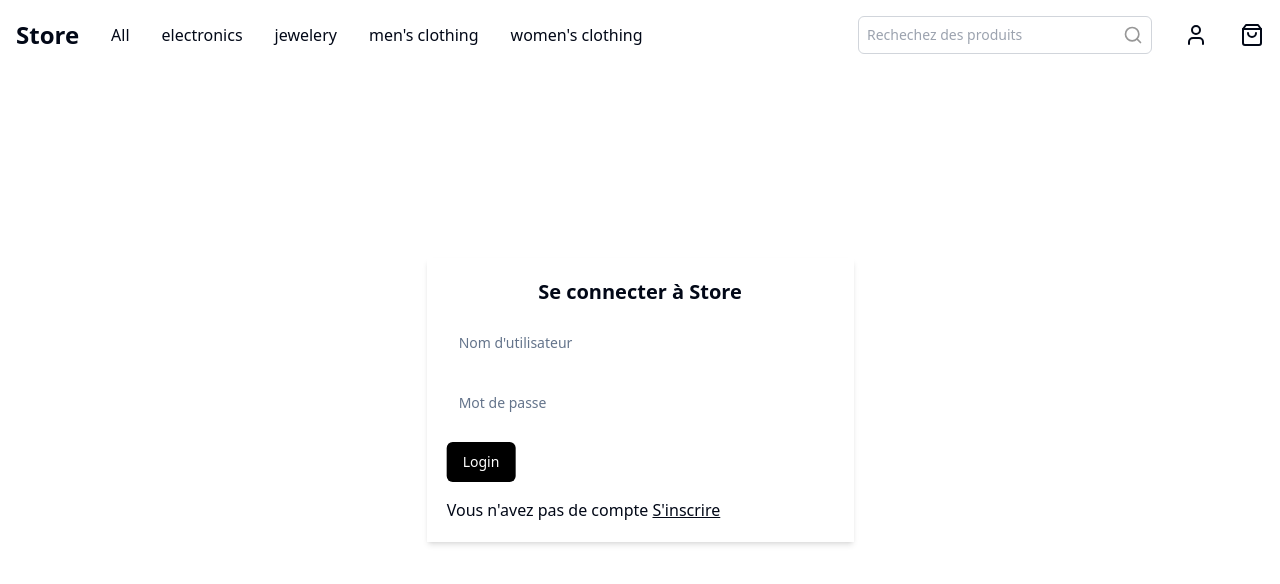
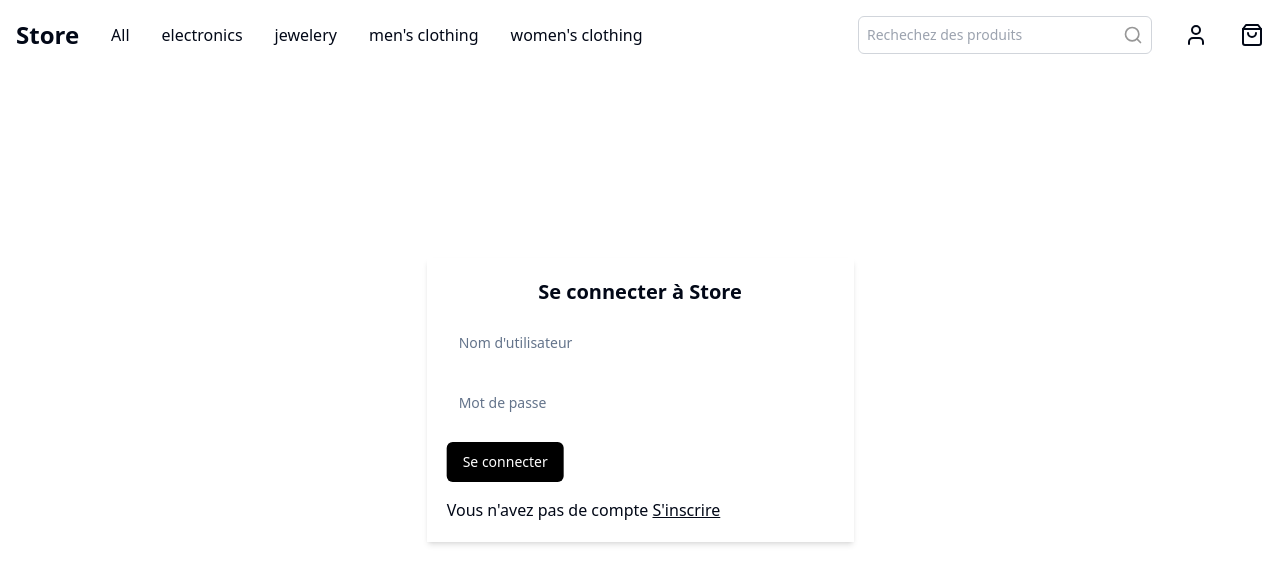
Before and after one commit to Fallou24/ecommerce-app, a Next.js app: page /login in a window 1280 px wide. Shown: the top 584 px of the page. Built offline with nearby package versions, Linux system fonts and the light colour scheme.

Commit message:
handle auth of the login page

```diff
--- a/pages/login/index.tsx
+++ b/pages/login/index.tsx
@@ -1,23 +1,29 @@
 import { Button } from "@/components/ui/button";
 import { Input } from "@/components/ui/input";
+import { useCurrentUser } from "@/hooks/useUser";
 import { useMutation } from "@tanstack/react-query";
+import { signIn } from "next-auth/react";
 import Link from "next/link";
 import React from "react";
 import { SubmitHandler, useForm } from "react-hook-form";
 
 type Types = {
-  username: string;
+  email: string;
   password: string;
 };
 
 export default function Login() {
+
+
   const {
     register,
     handleSubmit,
     formState: { errors },
   } = useForm<Types>();
 
-  const onSubmit: SubmitHandler<Types> = (data) => {};
+  const onSubmit: SubmitHandler<Types> = async (data) => {
+    await signIn("credentials", data);
+  };
 
   return (
     <main>
@@ -30,14 +36,12 @@ export default function Login() {
             type="text"
             placeholder="Nom d'utilisateur"
             className="mb-5"
-            {...register("username", {
-              required: "Le nom d'utilisateur est requis",
+            {...register("email", {
+              required: "L'email est requis",
             })}
           />
-          {errors.username && (
-            <p className="text-red-700 text-sm mb-2">
-              {errors.username.message}
-            </p>
+          {errors.email && (
+            <p className="text-red-700 text-sm mb-2">{errors.email.message}</p>
           )}
 
           <Input
@@ -57,7 +61,7 @@ export default function Login() {
               {errors.password.message}
             </p>
           )}
-          <Button className="bg-black text-white">Login</Button>
+          <Button className="bg-black text-white">Se connecter</Button>
         </form>
         <p className="mt-4">
           Vous n'avez pas de compte{" "}
--- a/pages/register/index.tsx
+++ b/pages/register/index.tsx
@@ -75,7 +75,7 @@ export default function Register() {
               {errors.password.message}
             </p>
           )}
-          <Button className="bg-black text-white">Login</Button>
+          <Button className="bg-black text-white">S'inscrire</Button>
         </form>
         {message && <p className="text-red-700 text-sm mb-2 mt-2">{message}</p>}
         <p className="mt-4">
```
